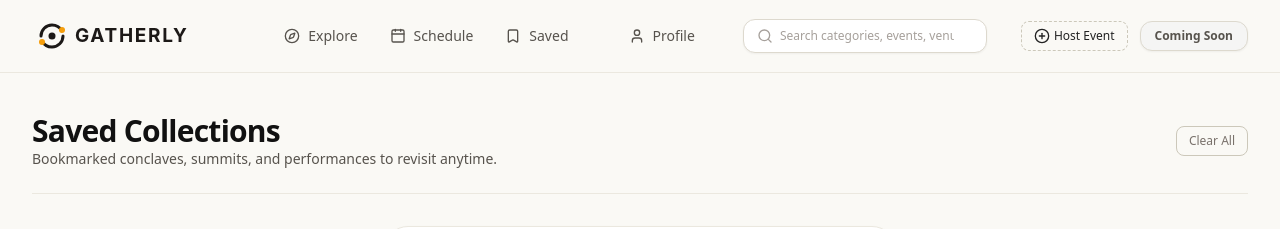
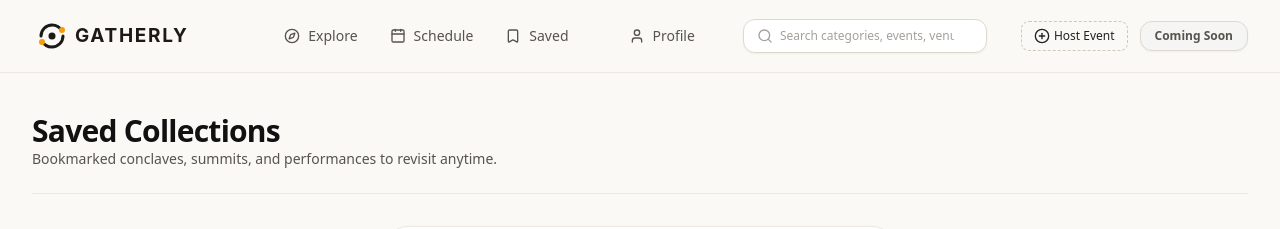
Before and after one commit to DeepakNegi13/Gatherly, a React (Vite) app: page /favorites in a window 1280 px wide. Shown: the top 229 px of the page. Built offline with nearby package versions, Linux system fonts and the light colour scheme.

Commit message:
remove clear all button when saved event is 0

```diff
--- a/src/pages/FavoritePage.jsx
+++ b/src/pages/FavoritePage.jsx
@@ -18,10 +18,11 @@ export default function FavoritesPage() {
           <h1 className="text-3xl font-extrabold text-[#111] tracking-tight">Saved Collections</h1>
           <p className="text-sm text-stone-600">Bookmarked conclaves, summits, and performances to revisit anytime.</p>
         </div>
-
-        <button type="button" className="inline-flex items-center justify-center gap-1.5 whitespace-nowrap rounded-lg text-xs font-medium px-3 py-1.5 border border-[#CCC8BA] bg-transparent hover:bg-[#F2F1EC] text-stone-500 hover:text-rose-600" onClick={clearAll}>
-          Clear All
-        </button>
+        {events.length != 0 && (
+          <button type="button" className="inline-flex items-center justify-center gap-1.5 whitespace-nowrap rounded-lg text-xs font-medium px-3 py-1.5 border border-[#CCC8BA] bg-transparent hover:bg-[#F2F1EC] text-stone-500 hover:text-rose-600" onClick={clearAll}>
+            Clear All
+          </button>
+        )}
       </div>
       {events.length == 0 ?
         <div className="bg-white rounded-3xl border border-[#EBE8DF] p-12 text-center max-w-lg mx-auto space-y-4 shadow-subtle">
```
